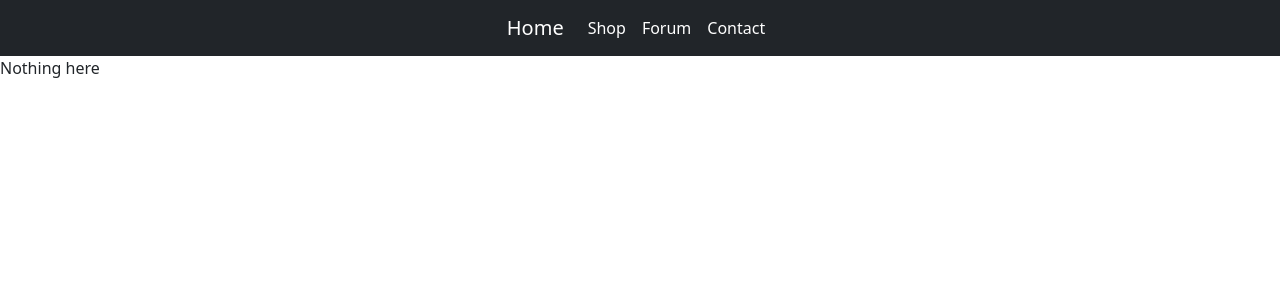
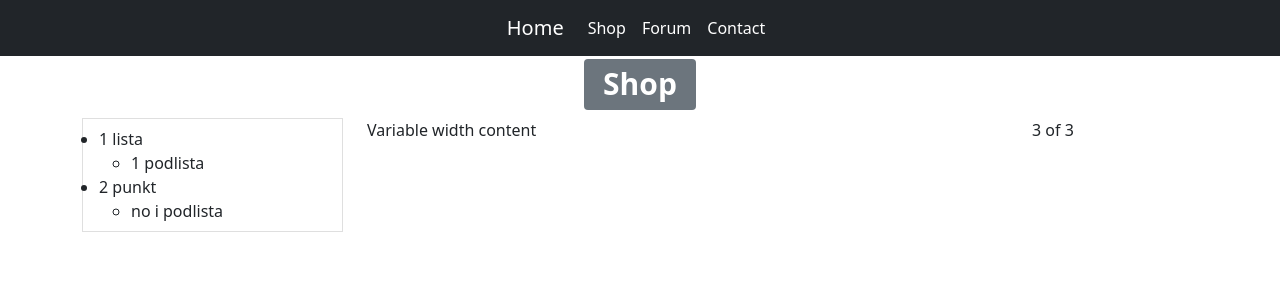
Before and after one commit to MarceliG/Shop, a Django app: page /shop/ in a window 1280 px wide. Shown: the top 300 px of the page. Run offline with Django 3.2, Linux system fonts and the light colour scheme; some libraries are stand-ins or nearby versions.

Commit message:
1#list_and_grid_shop

```diff
--- a/shop_app/templates/shop.html
+++ b/shop_app/templates/shop.html
@@ -3,7 +3,29 @@
     Shop
 {% endblock title %}
 {% block page %}
-    <p>
-        Nothing here
-    </p>
+    <h1 class="text-center">
+        <span class="badge bg-secondary content-center">Shop</span>
+    </h1>
+    <div class="container">
+        <div class="row">
+            <div class="col-3">
+                <ul class="list-group-item">
+                    <li>
+                        1 lista
+                        <ul>
+                            <li>1 podlista</li>
+                        </ul>
+                        <li>
+                            2 punkt
+                            <ul>
+                                <li>no i podlista</li>
+                            </ul>
+                        </li>
+                    </li>
+                </ul>
+            </div>
+            <div class="col-7">Variable width content</div>
+            <div class="col-2">3 of 3</div>
+        </div>
+    </div>
 {% endblock page %}
```
